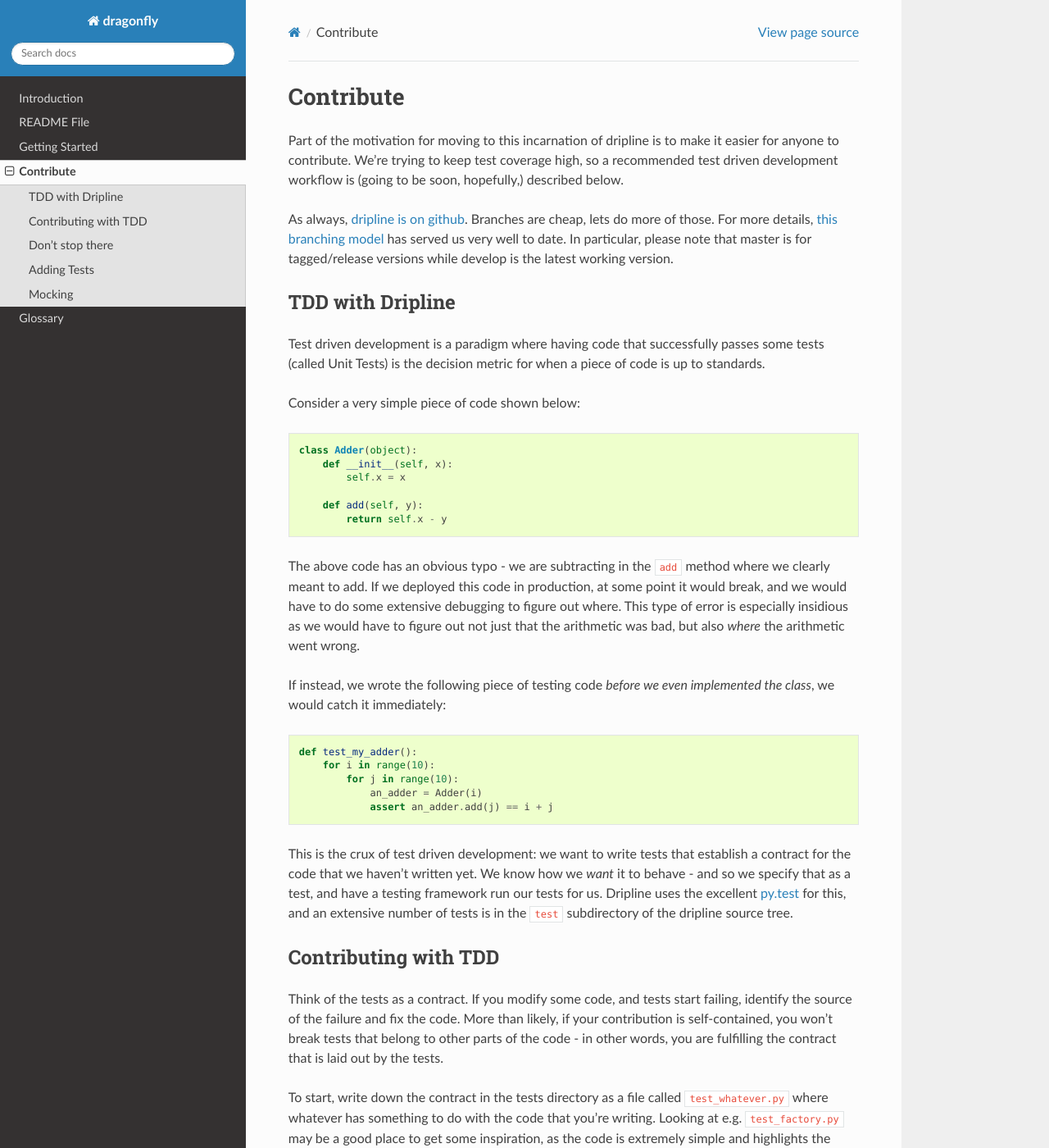
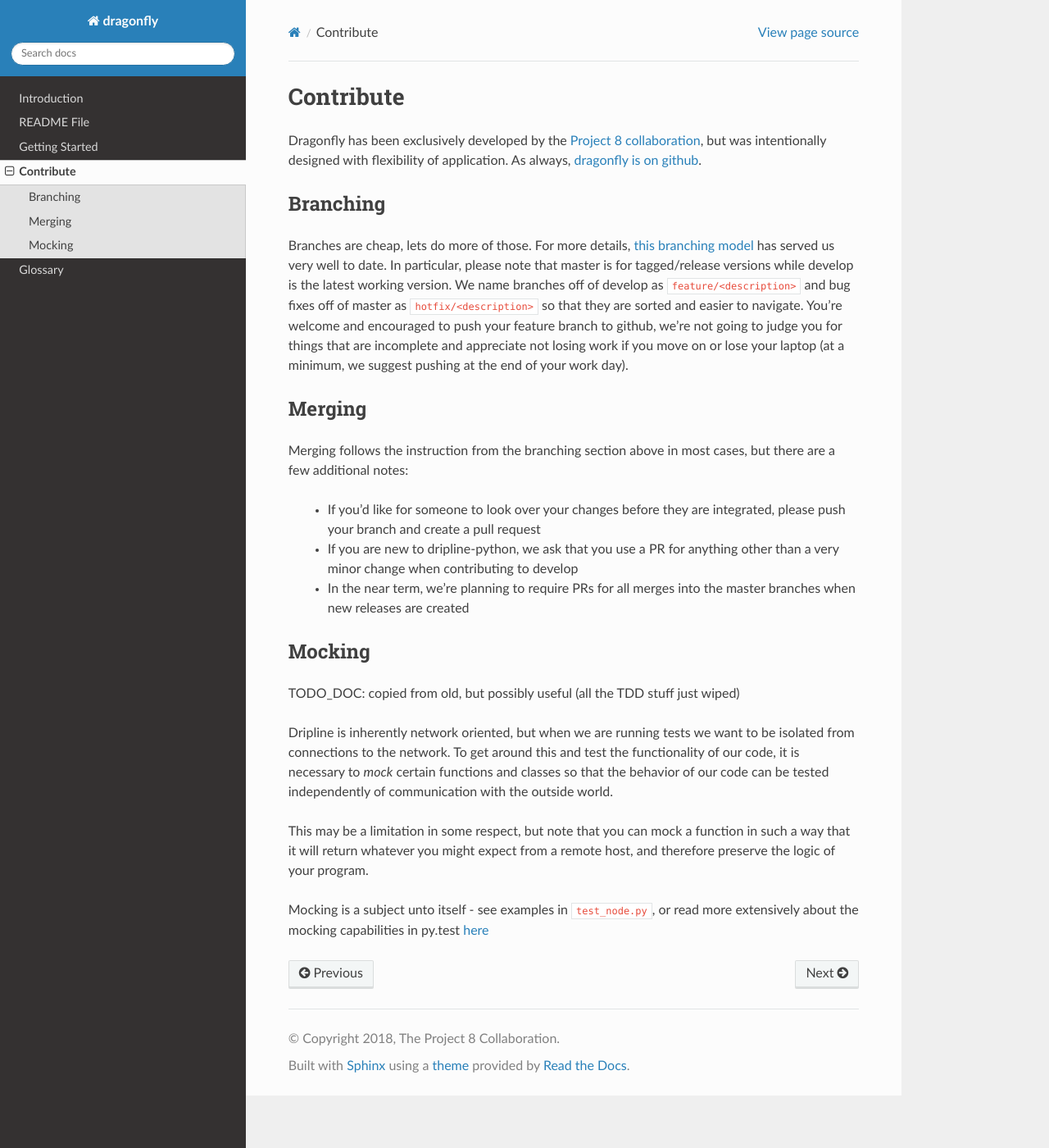
Before and after one commit to project8/dragonfly, a Sphinx documentation site: the page built from doc/contribute.rst, in a window 1280 px wide and 1400 px high. Shown: the whole window at 82% size. Built offline with Sphinx 7.4.7 and the Read the Docs theme 2.0.0, drawn with Linux system fonts in a browser that asks for light colours; pages that are not in the unit, such as notebooks, are missing from menus; the version number could not be read and is left out; some of the changed text lies outside the part shown.

Commit message:
mostly a shameless copy of dripline-python's contribute page

```diff
--- a/doc/contribute.rst
+++ b/doc/contribute.rst
@@ -1,94 +1,32 @@
 Contribute
 ##########
 
-Part of the motivation for moving to this incarnation of dripline is to make it easier for anyone to contribute.
-We're trying to keep test coverage high, so a recommended test driven development workflow is (going to be soon, hopefully,) described below.
+Dragonfly has been exclusively developed by the `Project 8 collaboration <http://www.project8.org>`_, but was intentionally designed with flexibility of application.
+As always, `dragonfly is on github <github.com/project8/dragonfly>`_.
 
-As always, `dripline is on github <github.com/project8/dripline>`_.
+Branching
+=========
+
 Branches are cheap, lets do more of those.
 For more details, `this branching model <nvie.com/posts/a-successful-git-branching-model>`_ has served us very well to date.
 In particular, please note that master is for tagged/release versions while develop is the latest working version.
+We name branches off of develop as ``feature/<description>`` and bug fixes off of master as ``hotfix/<description>`` so that they are sorted and easier to navigate.
+You're welcome and encouraged to push your feature branch to github, we're not going to judge you for things that are incomplete and appreciate not losing work if you move on or lose your laptop (at a minimum, we suggest pushing at the end of your work day).
 
-TDD with Dripline
-=================
-Test driven development is a paradigm where having code that successfully passes some tests (called Unit Tests) is
-the decision metric for when a piece of code is up to standards.
+Merging
+=======
 
-Consider a very simple piece of code shown below:
+Merging follows the instruction from the branching section above in most cases, but there are a few additional notes:
 
-.. code-block:: python
-
-    class Adder(object):
-        def __init__(self, x):
-            self.x = x
-
-        def add(self, y):
-            return self.x - y
-
-The above code has an obvious typo - we are subtracting in the ``add`` method where we clearly meant to add.  If we
-deployed this code in production, at some point it would break, and we would have to do some extensive debugging to
-figure out where.  This type of error is especially insidious as we would have to figure out not just that the
-arithmetic was bad, but also *where* the arithmetic went wrong.
-
-If instead, we wrote the following piece of testing code *before we even implemented the class*, we would catch it
-immediately:
-
-.. code-block:: python
-
-    def test_my_adder():
-        for i in range(10):
-            for j in range(10):
-                an_adder = Adder(i)
-                assert an_adder.add(j) == i + j
-
-This is the crux of test driven development: we want to write tests that establish a contract for the code that we
-haven't written yet.  We know how we *want* it to behave - and so we specify that as a test, and have a testing framework
-run our tests for us.  Dripline uses the excellent `py.test <http://pytest.org>`_ for this, and an extensive number of tests
-is in the ``test`` subdirectory of the dripline source tree.
-
-Contributing with TDD
-=====================
-Think of the tests as a contract.  If you modify some code, and tests start failing, identify the source of the failure
-and fix the code.  More than likely, if your contribution is self-contained, you won't break tests that belong to other
-parts of the code - in other words, you are fulfilling the contract that is laid out by the tests.
-
-To start, write down the contract in the tests directory as a file called ``test_whatever.py`` where whatever has something
-to do with the code that you're writing.  Looking at e.g. ``test_factory.py`` may be a good place to get some inspiration,
-as the code is extremely simple and highlights the basic idea:
-
-.. code-block:: python
-
-    import pytest
-    from agilent34461a import Agilent34461a
-    from factory import constructor_registry
-
-    def test_reg_factory():
-        c = constructor_registry['agilent34461a']
-        assert c == Agilent34461a
-
-This is extremely simple and verifies the core functionality of a piece of the dripline code.  Note that the test is
-completely disinterested in the *internal* way in which the constructor_registry is built - all it cares about is that
-the expected behavior is correct.
-
-On that note, write tests that express the ideas you have about how your code ought to work.  If there are logical statements
-or invariants that must be true for your code, write them as tests.  If you are writing a class that has some well-defined
-API, ensure that it works as you expect it to!  If you have two methods on some object called ``set_x`` and ``get_x``,
-write a test to make sure that a call to ``get_x`` after ``set_x`` returns what you expect.
-
-Don't stop there
-================
-Once your tests pass, you've successfully fulfilled the contract - which is not the same as having the code that
-you really want.  This is a great place to stop and refactor your code to be high quality, while still running tests
-after changing things to verify that you haven't broken anything.  Doing things this way means that while you are
-making your code pretty, the chances of making it wrong are dramatically reduced!
-
-Adding Tests
-============
-If you suspect that some part of the dripline codebase may be fragile or break in some edge case, feel free to add a test
-to try it!  It's much much simpler to write a single function than an entire program to test some aspect of the code.
+  - If you'd like for someone to look over your changes before they are integrated, please push your branch and create a pull request
+  - If you are new to dripline-python, we ask that you use a PR for anything other than a very minor change when contributing to develop
+  - In the near term, we're planning to require PRs for all merges into the master branches when new releases are created
 
 Mocking
 =======
+
+TODO_DOC: copied from old, but possibly useful (all the TDD stuff just wiped)
+
 Dripline is inherently network oriented, but when we are running tests we want to be isolated from connections to the
 network.  To get around this and test the functionality of our code, it is necessary to *mock* certain functions and
 classes so that the behavior of our code can be tested independently of communication with the outside world.
```
